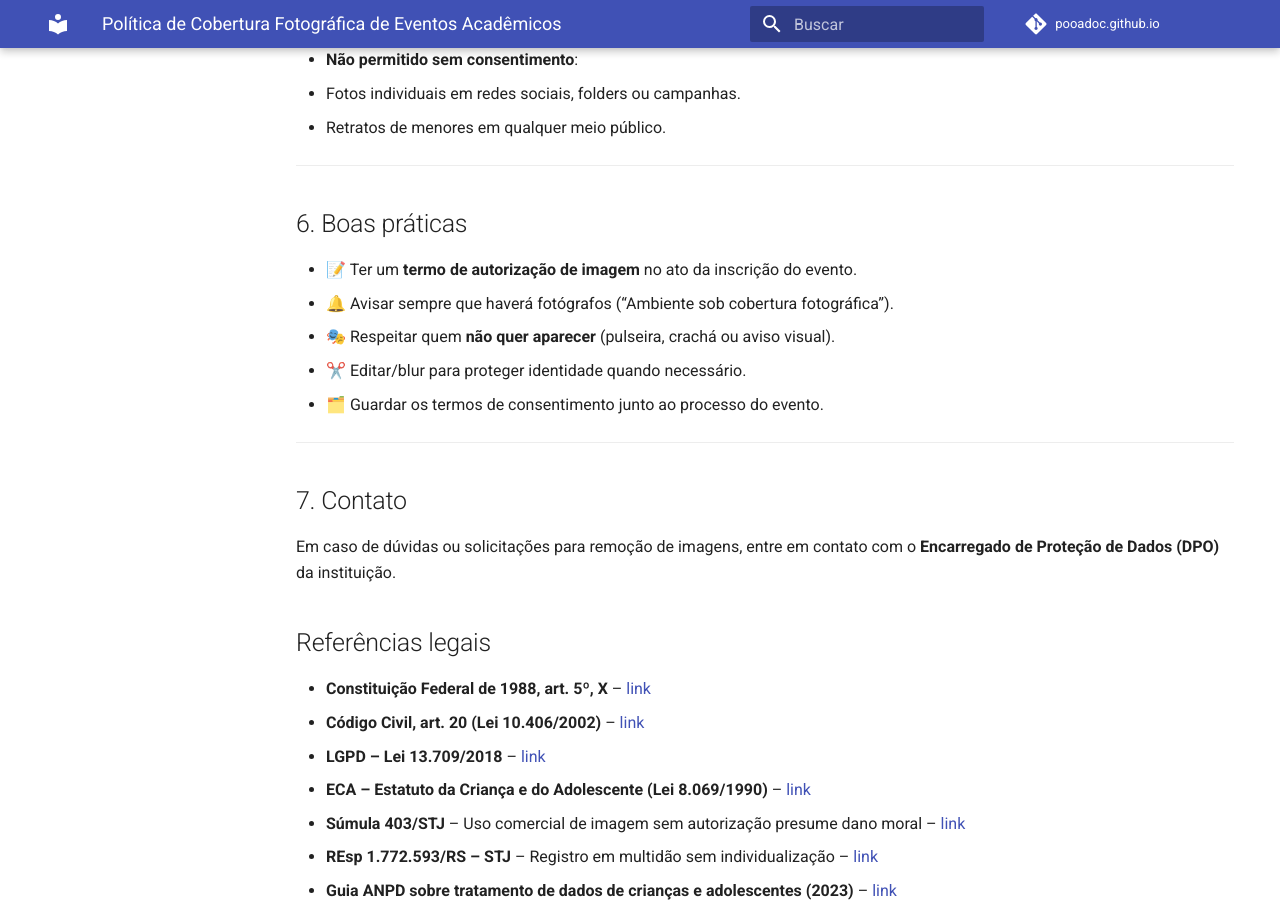
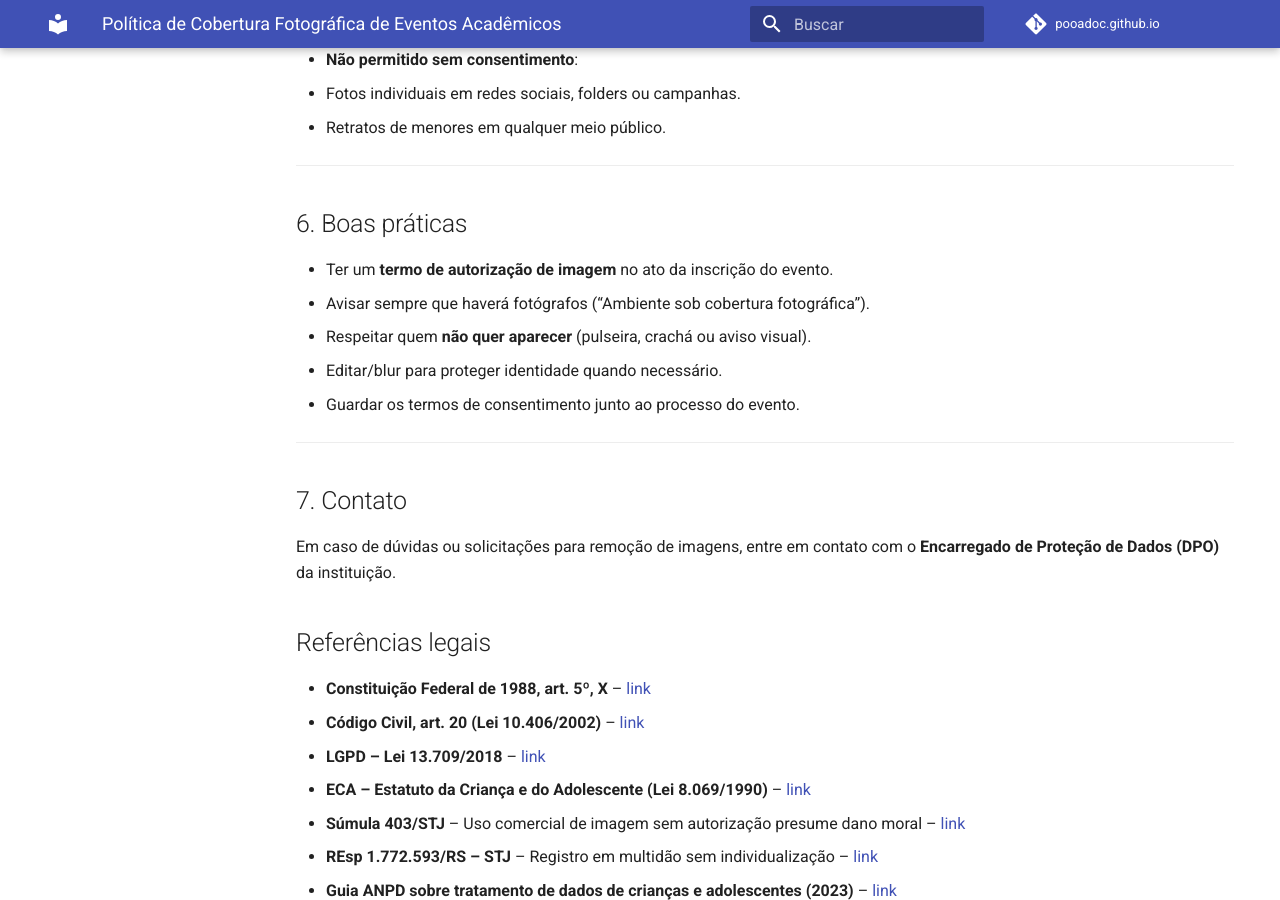
Before and after one commit to pooadoc/pooadoc.github.io, an MkDocs documentation site: the page built from docs/politica-fotografia-eventos.md, in a window 1280 px wide and 900 px high, scrolled down 1871 px. Built offline with MkDocs 1.6.1 and Material for MkDocs 9.7.7, drawn with Linux system fonts in a browser that asks for light colours; plug-ins that fetch from the network failed and are left out; comment, search, counter and statistics services are not loaded; some of the changed text lies outside the part shown.

Commit message:
fix: remove icons from section headers in photography policy document for consistency

```diff
--- a/docs/politica-fotografia-eventos.md
+++ b/docs/politica-fotografia-eventos.md
@@ -17,18 +17,18 @@ Este documento/página orienta a comunidade acadêmica sobre **como registrar e
 
 ## 2. Tipos de registros
 
-### 📍 Fotos amplas (auditórios, turmas, multidão)
+### Fotos amplas (auditórios, turmas, multidão)
 - Podem ser feitas para fins de registro institucional.
 - Evitar closes que identifiquem claramente indivíduos.
 - Sempre informar previamente que haverá cobertura fotográfica.
 (STJ, REsp 1.772.593/RS — fotos em multidão sem individualização reduzem risco)
 
-### 📍 Fotos posadas (grupos, equipes, pódio)
+### Fotos posadas (grupos, equipes, pódio)
 - Só com **consentimento prévio**. (LGPD, art. 7º, I; CC, art. 20)
 - Para menores de 18 anos, é necessário o **termo assinado pelo responsável**. (LGPD, art. 14; ECA, art. 17)
 - Professores devem pedir autorização antes de postar em redes sociais.
 
-### 📍 Fotos individuais (retratos, close, premiação)
+### Fotos individuais (retratos, close, premiação)
 - Requerem **autorização expressa** (maiores de idade) ou dos **responsáveis legais** (menores).
 - Não publicar em materiais de divulgação sem consentimento. (Súmula 403/STJ — uso comercial sem autorização presume dano moral)
 
@@ -66,11 +66,11 @@ Este documento/página orienta a comunidade acadêmica sobre **como registrar e
 
 ## 6. Boas práticas
 
-- 📝 Ter um **termo de autorização de imagem** no ato da inscrição do evento.
-- 🔔 Avisar sempre que haverá fotógrafos (“Ambiente sob cobertura fotográfica”).
-- 🎭 Respeitar quem **não quer aparecer** (pulseira, crachá ou aviso visual).
-- ✂️ Editar/blur para proteger identidade quando necessário.
-- 🗂️ Guardar os termos de consentimento junto ao processo do evento.
+- Ter um **termo de autorização de imagem** no ato da inscrição do evento.
+- Avisar sempre que haverá fotógrafos (“Ambiente sob cobertura fotográfica”).
+- Respeitar quem **não quer aparecer** (pulseira, crachá ou aviso visual).
+- Editar/blur para proteger identidade quando necessário.
+- Guardar os termos de consentimento junto ao processo do evento.
 
 ---
 
```
